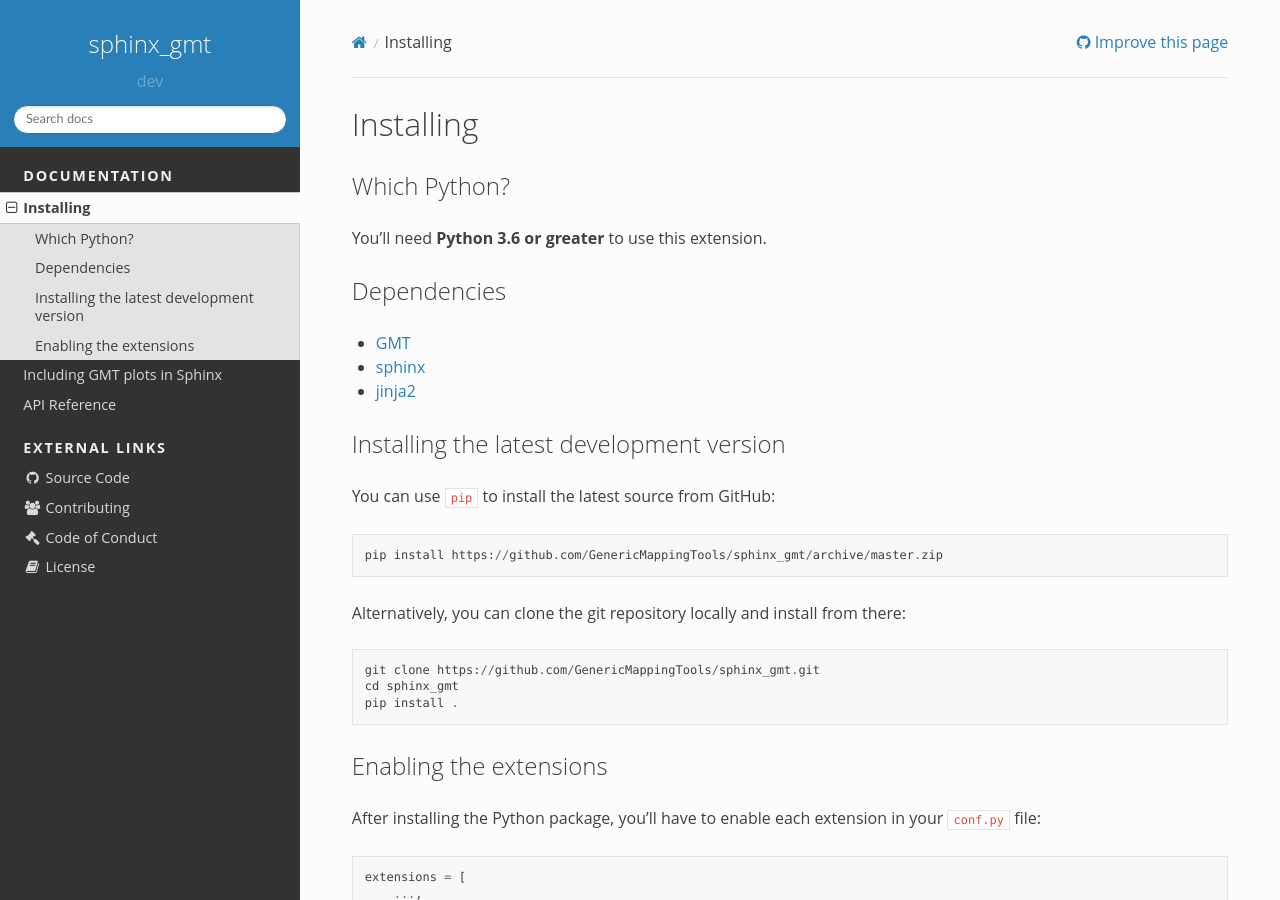
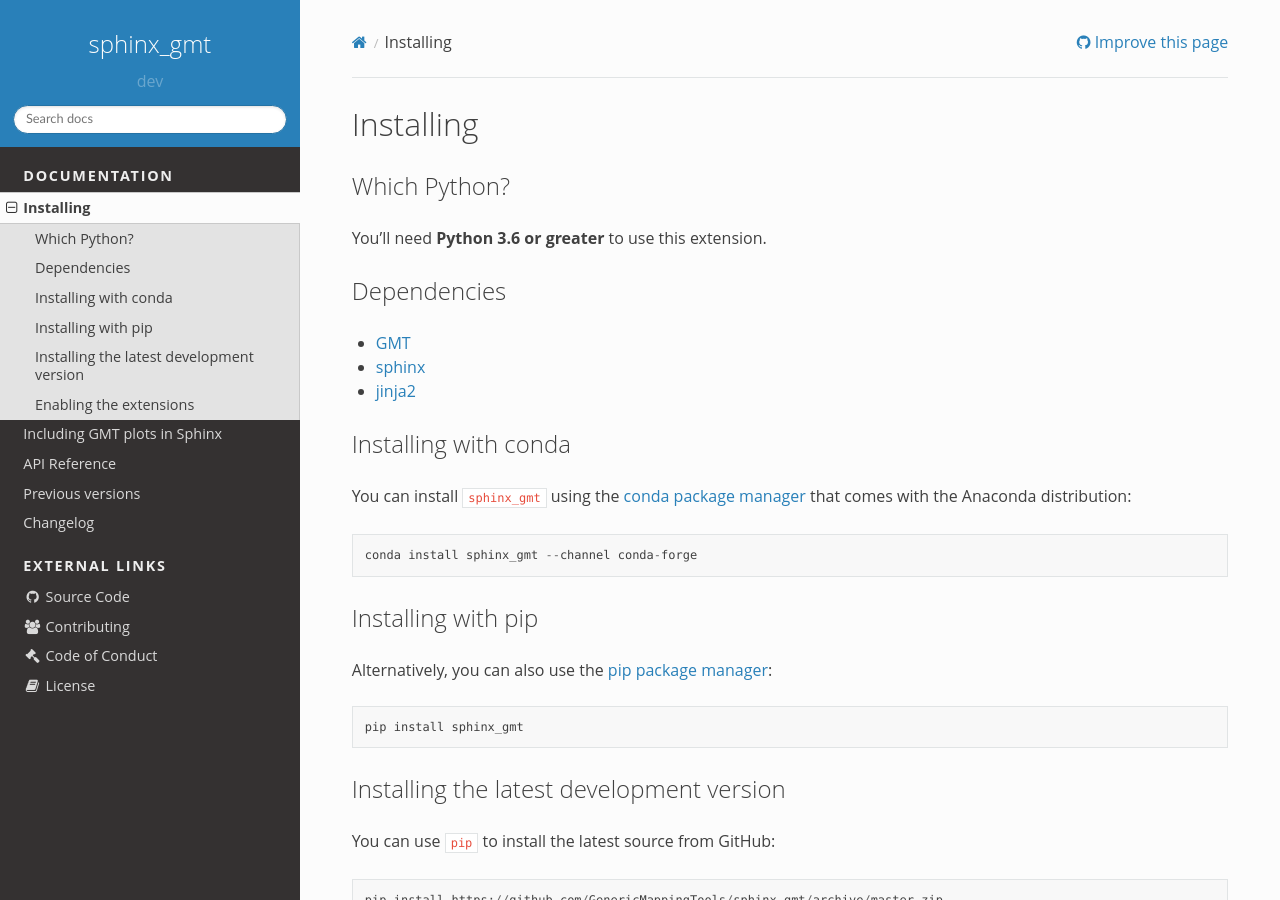
Before and after one commit to GenericMappingTools/sphinx_gmt, a Sphinx documentation site: the page built from doc/install.rst, in a window 1280 px wide and 900 px high. Built offline with Sphinx 7.4.7 and the Read the Docs theme 2.0.0, drawn with Linux system fonts in a browser that asks for light colours.

Commit message:
Add a changelog and links to previous versions (#21)
Start the changelog in doc/changes.rst and include a page linking to other versions of
the documentation. The version number for the first release will be 0.1.0.

```diff
--- a/doc/conf.py
+++ b/doc/conf.py
@@ -41,7 +41,7 @@
     version = __version__
 
 html_last_updated_fmt = "%b %d, %Y"
-html_title = project
+html_title = "Sphinx Extensions for GMT"
 html_short_title = project
 html_logo = ""
 html_favicon = "_static/favicon.png"
--- a/doc/index.rst
+++ b/doc/index.rst
@@ -33,3 +33,5 @@
     install.rst
     gmtplot.rst
     api/index.rst
+    releases.rst
+    changes.rst
--- a/doc/install.rst
+++ b/doc/install.rst
@@ -16,6 +16,23 @@
 * `GMT <http://gmt.soest.hawaii.edu/>`__
 * `sphinx <http://www.sphinx-doc.org>`__
 * `jinja2 <http://jinja.pocoo.org/>`__
+
+
+Installing with conda
+---------------------
+
+You can install ``sphinx_gmt`` using the `conda package manager <https://conda.io/>`__
+that comes with the Anaconda distribution::
+
+    conda install sphinx_gmt --channel conda-forge
+
+
+Installing with pip
+-------------------
+
+Alternatively, you can also use the `pip package manager <https://pypi.org/project/pip/>`__::
+
+    pip install sphinx_gmt
 
 
 Installing the latest development version
```
Also changed, not shown: doc/changes.rst (added, +13 -0 lines), doc/releases.rst (added, +11 -0 lines).
